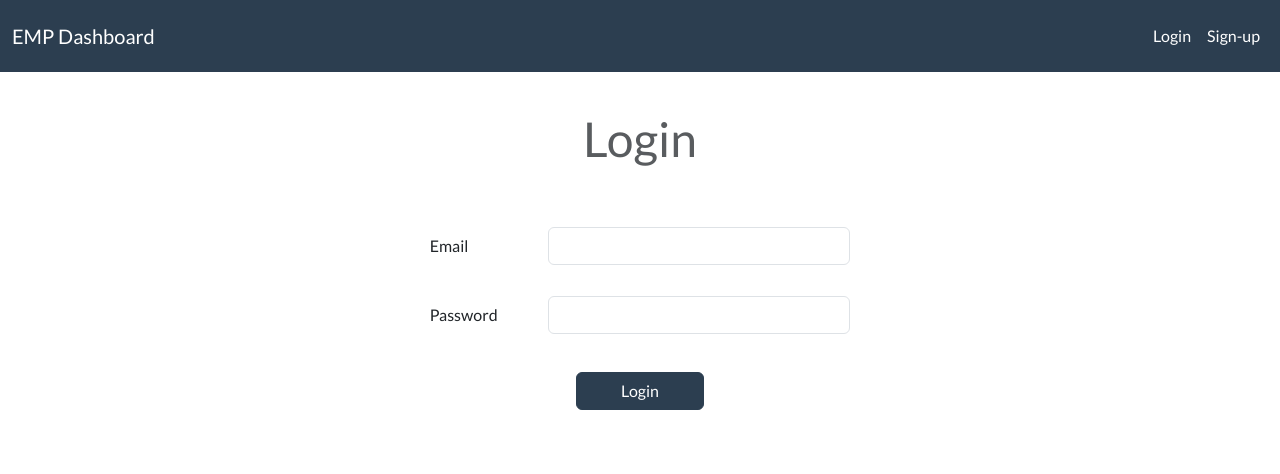
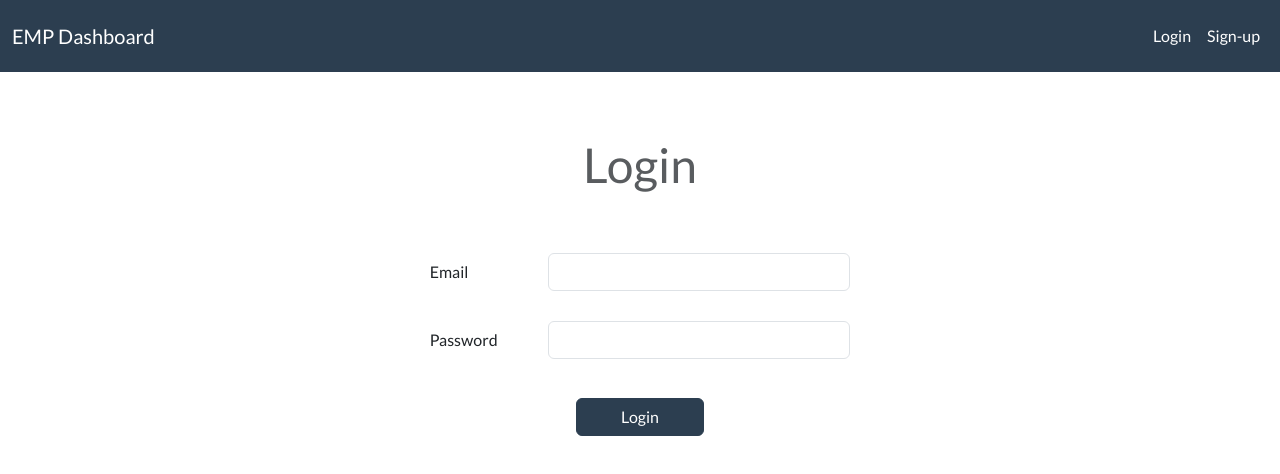
Before and after one commit to Kapsih/EmpDashboard_Frontend, a React (Create React App) app: page / in a window 1280 px wide. Shown: the top 474 px of the page. Built offline with nearby package versions, Linux system fonts and the light colour scheme.

Commit message:
another minor commit(layout changes)

```diff
--- a/src/Pages/Login.jsx
+++ b/src/Pages/Login.jsx
@@ -25,7 +25,7 @@ export default function Login() {
       <div >
 
         <div style={{display:"flex",flexDirection:"column" }} >
-        <h1 style={{display:"flex",   justifyContent:"center", marginTop: isMobileScreen?("14%"):("3%")}} className="text-body-secondary"> Login</h1>
+        <h1 style={{display:"flex",   justifyContent:"center", marginTop: isMobileScreen?("14%"):("5%")}} className="text-body-secondary"> Login</h1>
           <form  style={{display:"flex",   justifyContent:"center", flexDirection:"column", marginTop: isMobileScreen?("8%"):("4%") }} >
             <div className="row " style={{display:"flex",   justifyContent:"center"}}>
               <label className="col-sm-1 col-form-label" htmlFor="Email" style={{marginRight:isMobileScreen?("0px"):"10px"}}>
```
